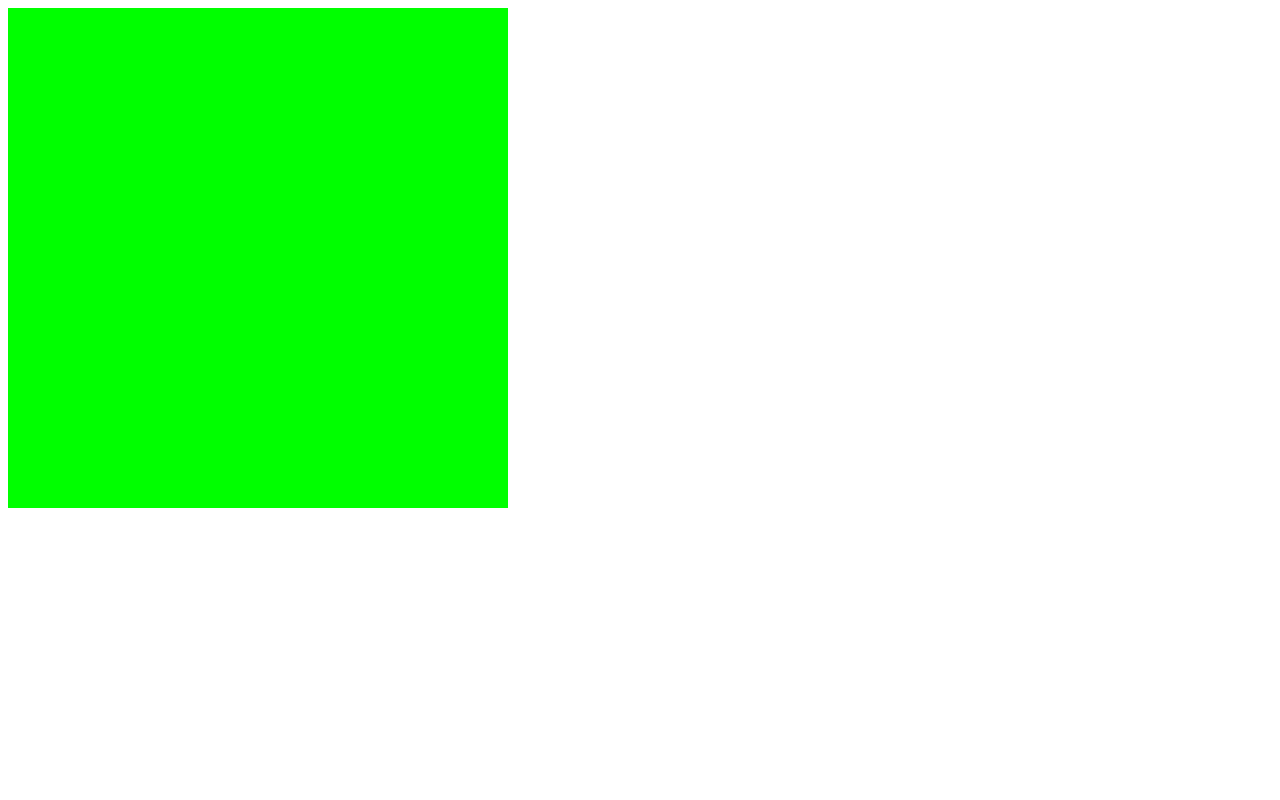
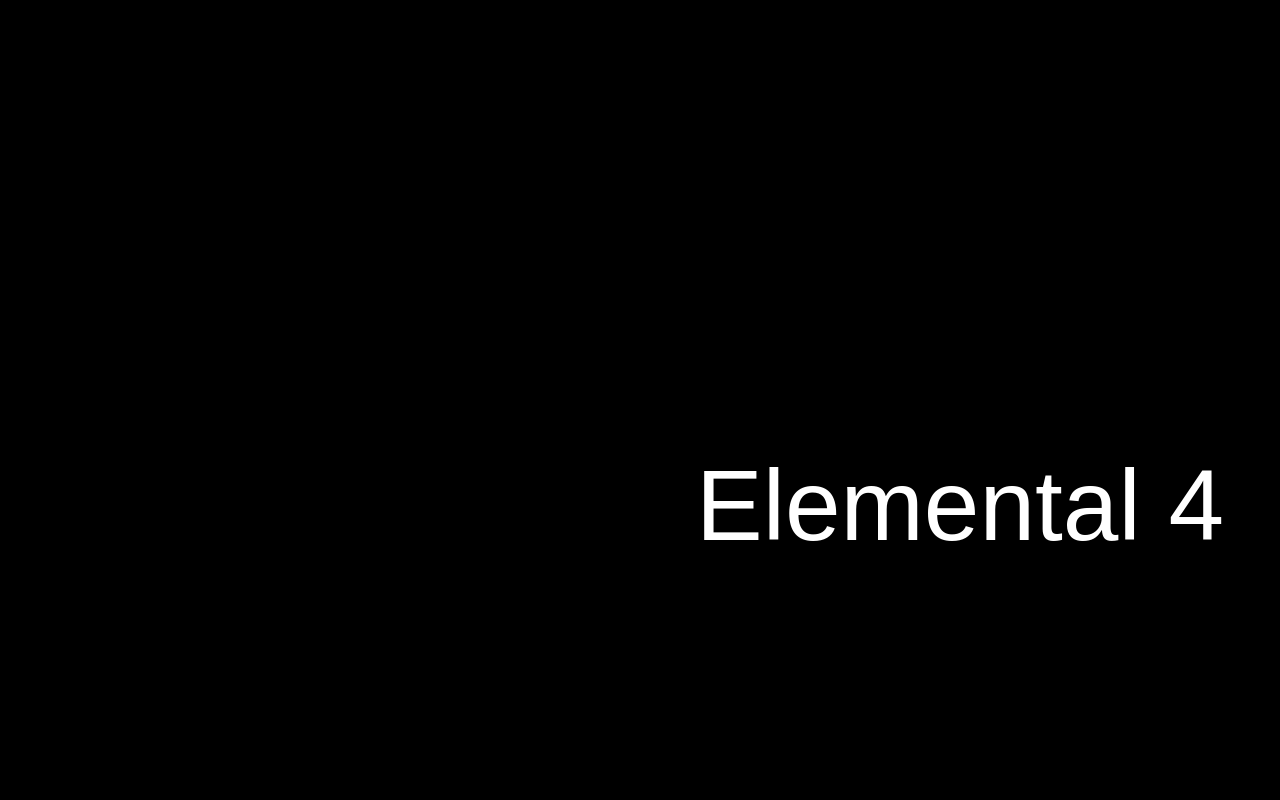
Before and after one commit to umarraj008/Elemental4Game, a website: page Public/index.html in a window 1280 px wide. Shown: the top 800 px of the page. Drawn offline with nearby package versions, Linux system fonts and the light colour scheme.

Commit message:
Created scene manager
Created scene manager
created a splashscreen
created a button class

```diff
--- a/Public/html/index.html
+++ b/Public/index.html
@@ -3,10 +3,14 @@
     <head>
         <title>Elemental 4</title>
         <script src="https://cdnjs.cloudflare.com/ajax/libs/socket.io/4.3.2/socket.io.js" integrity="sha512-zN6KYOtONNTOGXz0RkWX2EpavN9VdIs+2w+To+fhciFv83YA9maUpi2lzZWrOfKXdFIZZomWufBznkyHi3a8oQ==" crossorigin="anonymous" referrerpolicy="no-referrer"></script>
+        <link rel="stylesheet" href="css/main.css">
     </head>
     <body>
         <canvas id="canvas"></canvas>
-        <script src="../js/client.js"></script>
-        <script src="../js/main.js"></script>
+        <script src="js/Client.js"></script>
+        <script src="js/Button.js"></script>
+        <script src="js/Splashscreen.js"></script>
+        <script src="js/SceneManager.js"></script>
+        <script src="js/main.js"></script>
     </body>
 </html>
--- /dev/null
+++ b/Public/js/Button.js
@@ -0,0 +1,8 @@
+class Button {
+    constructor() {
+        this.x = 0;
+        this.y = 0;
+        this.width = 0;
+        this.height = 0;
+    }
+}
--- /dev/null
+++ b/Public/js/SceneManager.js
@@ -0,0 +1,45 @@
+class SceneManager {
+    constructor(start) {
+        this.scene = start;
+        this.splash = new Splash();
+    }
+
+    run(dt) {
+        //switch scenes
+        switch(this.scene) {
+            case 0:
+                if (this.splash.draw(dt)) this.scene++;
+                break;
+            case 1:
+                this.drawTitleScreen();
+                break;
+            case 2:
+                drawSettings();
+                break;
+            case 3:
+                drawCredits();
+                break;
+            case 4:
+                drawMenu();
+                break;
+            case 5:
+                drawGame();
+                break;
+            case 6:
+                drawGameResults();
+                break;
+        }
+    }
+
+    drawTitleScreen() {
+        //background
+        ctx.fillStyle = "black";
+        ctx.fillRect(0,0,c.width,c.height);
+
+        //draw title text
+        ctx.fillStyle = "white";
+        ctx.textAlign = "center";
+        ctx.font = "100px Arial";
+        ctx.fillText("Elemental 4", c.width/2, c.height/2);
+    }
+}
--- /dev/null
+++ b/Public/js/Splashscreen.js
@@ -0,0 +1,44 @@
+class Splash {
+    constructor() {
+        this.counter = 0;
+        this.transisionSpeed = 0.001;
+        this.opacity = 0;
+        this.duration = 3000
+        this.transisionIn = true;
+    }
+
+    draw(dt) {
+        //background
+        ctx.fillStyle = "black";
+        ctx.fillRect(0,0,c.width,c.height);
+
+        //text
+        ctx.fillStyle = "rgba(255,255,255," + this.opacity + ")";
+        ctx.textAlign = "center";
+        ctx.font = "30px Arial";
+        ctx.fillText("Cybercloud Studios", c.width/2, c.height/2);
+
+        //transision in
+        if (this.opacity < 1 && this.transisionIn) {
+            this.opacity+= dt * this.transisionSpeed;
+
+            if (this.opacity >= 1) {
+                this.opacity = 1;
+                this.transisionIn = false;
+            }
+        }
+
+        //transision out
+        if (this.counter > this.duration && !this.transisionIn) {
+            this.opacity -= dt * this.transisionSpeed;
+
+            if (this.opacity <= 0) {
+                this.opacity = 0;
+                return true;
+            }
+        }
+
+        this.counter += dt;
+    }
+
+}
--- a/Public/js/main.js
+++ b/Public/js/main.js
@@ -1,17 +1,21 @@
 const c = document.getElementById("canvas");
 const ctx = c.getContext("2d");
+
+var scene = 0;
+var dt = 0, lastTime = 0;
+var sceneManager = new SceneManager(0);
 
 function setup() {
     c.width = 1920;
     c.height = 1080;
 }
 
-function main() {
+function main(time = 0) {
     requestAnimationFrame(main);
+    dt = time - lastTime;
+    lastTime = time;
 
-    //test
-    ctx.fillStyle = "lime";
-    ctx.fillRect(0,0,500,500);
+    sceneManager.run(dt);
 }
 
 setup();
```
